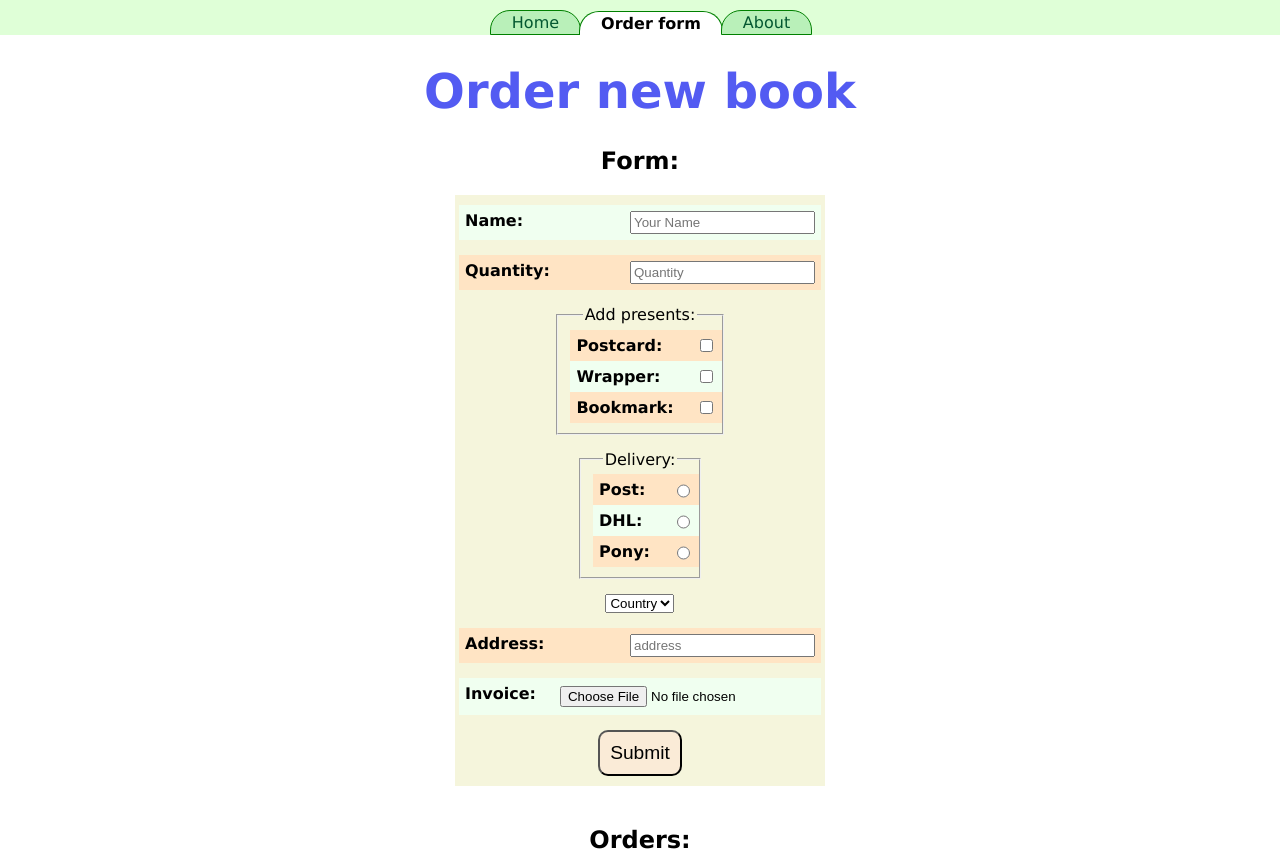
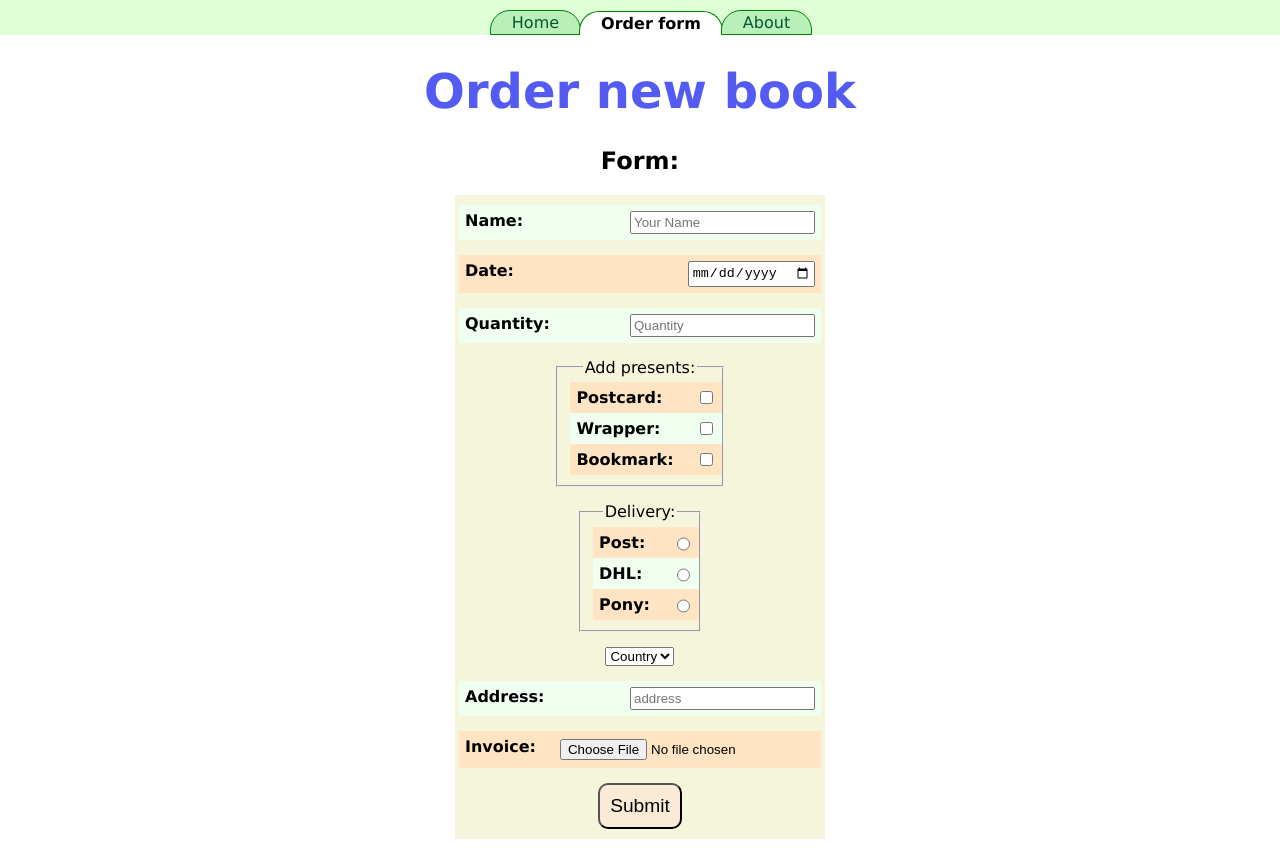
Before and after one commit to annTerry/React_Tasks, a React (Vite) app in the folder react_components/: page /forms in a window 1280 px wide. Shown: the top 851 px of the page. Built offline with nearby package versions, Linux system fonts and the light colour scheme.

Commit message:
feat: add date input

```diff
--- a/react_components/src/common/types.ts
+++ b/react_components/src/common/types.ts
@@ -32,6 +32,7 @@ export interface Order {
   country: string;
   address: string;
   invoice: string;
+  date: string;
 }
 
 export type StateOrder = {
@@ -54,6 +55,11 @@ export type OrderFormsType = {
 
 export class FieldObject {
   name: OneFieldObject = {
+    check() {
+      return !!this.ref && !!this.ref.current?.value;
+    },
+  };
+  date: OneFieldObject = {
     check() {
       return !!this.ref && !!this.ref.current?.value;
     },
--- a/react_components/src/components/formsComponents/orderAllCards.tsx
+++ b/react_components/src/components/formsComponents/orderAllCards.tsx
@@ -18,6 +18,7 @@ export default class AllOrderCards extends React.Component<StateOrder> {
         presents={order.presents}
         invoice={order.invoice}
         address={order.address}
+        date={order.date}
       />
     ));
     return (
--- a/react_components/src/components/formsComponents/orderCard.tsx
+++ b/react_components/src/components/formsComponents/orderCard.tsx
@@ -13,6 +13,10 @@ export default class OrderCard extends React.Component<Order> {
         <div className="order-property">
           <span>Name:</span>
           <span>{this.props.name}</span>
+        </div>
+        <div className="order-property">
+          <span>Date:</span>
+          <span>{this.props.date}</span>
         </div>
         <div className="order-property">
           <span>Quantity:</span>
--- a/react_components/src/components/formsComponents/orderForm.tsx
+++ b/react_components/src/components/formsComponents/orderForm.tsx
@@ -29,6 +29,7 @@ export default class OrderForms extends React.Component<OrderData> {
     this.fieldsData.country.ref = React.createRef() as React.RefObject<HTMLSelectElement>;
     this.fieldsData.address.ref = React.createRef() as React.RefObject<HTMLInputElement>;
     this.fieldsData.invoice.ref = React.createRef() as React.RefObject<HTMLInputElement>;
+    this.fieldsData.date.ref = React.createRef() as React.RefObject<HTMLInputElement>;
   }
 
   handleCheck(event: React.SyntheticEvent) {
@@ -51,6 +52,7 @@ export default class OrderForms extends React.Component<OrderData> {
   handleSend(event: React.SyntheticEvent) {
     const newOrder: Order = {
       name: '',
+      date: '',
       quantity: 1,
       presents: [''],
       send: '',
@@ -65,6 +67,12 @@ export default class OrderForms extends React.Component<OrderData> {
       error.name = 'Enter the name';
     } else {
       newOrder.name = this.fieldsData.name.ref?.current?.value as string;
+    }
+
+    if (!this.fieldsData.date.check()) {
+      error.date = 'Set the date';
+    } else {
+      newOrder.date = this.fieldsData.date.ref?.current?.value as string;
     }
 
     if (!this.fieldsData.quantity.check()) {
@@ -168,6 +176,19 @@ export default class OrderForms extends React.Component<OrderData> {
           </label>
           {errorsElements[0]}
           <label>
+            Date:
+            <input
+              autoComplete="off"
+              onInput={this.handleCheck}
+              type="date"
+              id="form-name"
+              ref={this.fieldsData.date.ref as React.RefObject<HTMLInputElement>}
+              name="date"
+              placeholder="Date"
+            />
+          </label>
+          {errorsElements[1]}
+          <label>
             Quantity:
             <input
               autoComplete="off"
@@ -178,7 +199,7 @@ export default class OrderForms extends React.Component<OrderData> {
               placeholder="Quantity"
             />
           </label>
-          {errorsElements[1]}
+          {errorsElements[2]}
           <fieldset>
             <legend>Add presents:</legend>
             <label>
@@ -215,7 +236,7 @@ export default class OrderForms extends React.Component<OrderData> {
               />
             </label>
           </fieldset>
-          {errorsElements[2]}
+          {errorsElements[3]}
           <fieldset>
             <legend>Delivery:</legend>
             <label>
@@ -252,7 +273,7 @@ export default class OrderForms extends React.Component<OrderData> {
               />
             </label>
           </fieldset>
-          {errorsElements[3]}
+          {errorsElements[4]}
           <select
             autoComplete="off"
             onInput={this.handleCheck}
@@ -264,7 +285,7 @@ export default class OrderForms extends React.Component<OrderData> {
             <option value="Ireland">Ireland</option>
             <option value="France">France</option>
           </select>
-          {errorsElements[4]}
+          {errorsElements[5]}
           <label>
             Address:
             <input
@@ -276,7 +297,7 @@ export default class OrderForms extends React.Component<OrderData> {
               placeholder="address"
             />
           </label>
-          {errorsElements[5]}
+          {errorsElements[6]}
           <label>
             Invoice:
             <input
@@ -289,7 +310,7 @@ export default class OrderForms extends React.Component<OrderData> {
               accept=".jpg,.png,.svg"
             />
           </label>
-          {errorsElements[6]}
+          {errorsElements[7]}
           <input className="form__submit-button" type="submit" value="Submit" />
         </form>
       </div>
```
Also changed, not shown: 1 other file (tests, documents, lock files or other folders).
